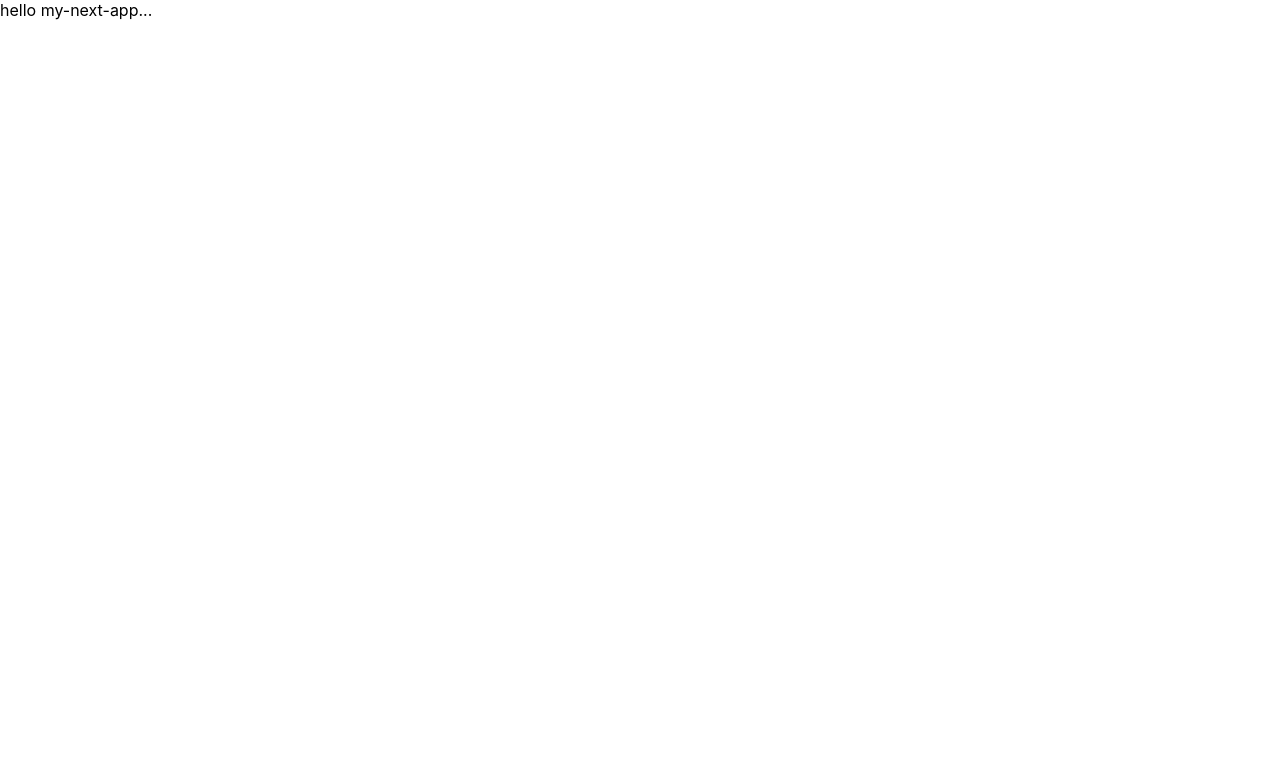
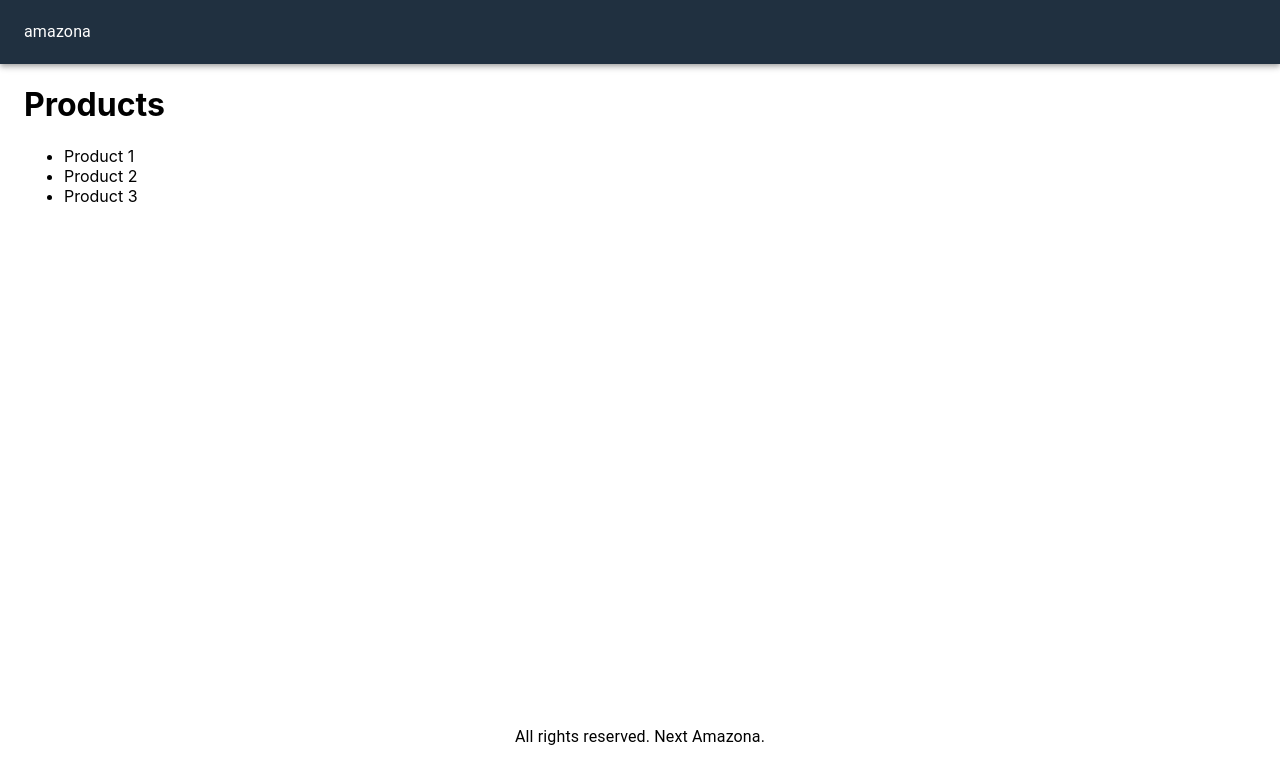
Before and after one commit to myhao29051999/my-next-app, a Next.js app: page / in a window 1280 px wide. Shown: the top 784 px of the page. Built offline with nearby package versions, Linux system fonts and the light colour scheme.

Commit message:
add document file

```diff
--- /dev/null
+++ b/components/Layout.js
@@ -0,0 +1,28 @@
+import React from 'react';
+import Head from "next/head";
+import {AppBar, Container, Toolbar, Typography} from '@material-ui/core';
+
+// styles
+import useStyles from '../utils/style';
+
+export default function ({children}) {
+    const classes = useStyles();
+  return (
+    <div>
+        <Head>
+            <title>Next Amazona</title>
+        </Head>
+        <AppBar position='static' className={classes.navBar}>
+            <Toolbar>
+                <Typography>amazona</Typography>
+            </Toolbar>
+        </AppBar>
+        <Container className={classes.main}>
+            {children}
+        </Container>
+        <footer className={classes.footer}>
+            <Typography>All rights reserved. Next Amazona.</Typography>
+        </footer>
+    </div>
+  )
+}
--- a/package.json
+++ b/package.json
@@ -9,6 +9,7 @@
     "lint": "next lint"
   },
   "dependencies": {
+    "@material-ui/core": "^4.12.4",
     "next": "12.1.6",
     "react": "18.1.0",
     "react-dom": "18.1.0"
--- a/pages/_app.js
+++ b/pages/_app.js
@@ -1,6 +1,13 @@
+import { useEffect } from 'react'
 import '../styles/globals.css'
 
 function MyApp({ Component, pageProps }) {
+  useEffect(() => {
+    const jsStyles = document.querySelector('jss-server-side');
+    if(jsStyles){
+      jsStyles.parentElement.removeChild(jsStyles);
+    }
+  }, [])
   return <Component {...pageProps} />
 }
 
--- /dev/null
+++ b/pages/api/_document.js
@@ -0,0 +1,36 @@
+import { ServerStyleSheets } from '@material-ui/core/styles';
+import Document, { Head, Html, Main, NextScript } from 'next/document';
+import React from 'react';
+
+export default class MyDocument extends Document {
+    render() {
+        return (
+            <Html lang='en'>
+                <Head></Head>
+                <body>
+                    <Main />
+                    <NextScript />
+                </body>
+            </Html>
+        )
+    }
+}
+
+MyDocument.getInitialProps = async (ctx) => {
+    const sheets = new ServerStyleSheets();
+    const originalRenderPage = ctx.renderPage();
+    ctx.renderPage = () => {
+        return originalRenderPage({
+            enhanceApp: (App) => (props) => sheets.collect(<App {...props} />),
+        });
+    };
+
+    const initialProps = await Document.getInitialProps(ctx);
+    return {
+        ...initialProps,
+        styles: [
+            ...React.Children.toArray(initialProps.styles), sheets.getStyleElement(),
+        ],
+    }
+
+}
--- a/pages/index.js
+++ b/pages/index.js
@@ -1,7 +1,16 @@
+import Layout from "../components/Layout";
+
 export default function Home() {
   return (
-    <div>
-      hello my-next-app...
+   <Layout>
+     <div>
+      <h1>Products</h1>
+      <ul>
+        <li>Product 1</li>
+        <li>Product 2</li>
+        <li>Product 3</li>
+      </ul>
     </div>
+   </Layout>
   )
 }
--- /dev/null
+++ b/utils/style.js
@@ -0,0 +1,19 @@
+import {makeStyles} from '@material-ui/core';
+
+const useStyles = makeStyles({
+    navBar: {
+        backgroundColor: '#203040',
+        '& a': {
+            color: '#ffffff',
+            marginLeft: 10,
+        }
+    },
+    main: {
+        minHeight: '80vh',
+    },
+    footer: {
+        textAlign: 'center',
+    }
+});
+
+export default useStyles;
```
Also changed, not shown: .eslintrc.json, 1 other file (tests, documents, lock files or other folders).
